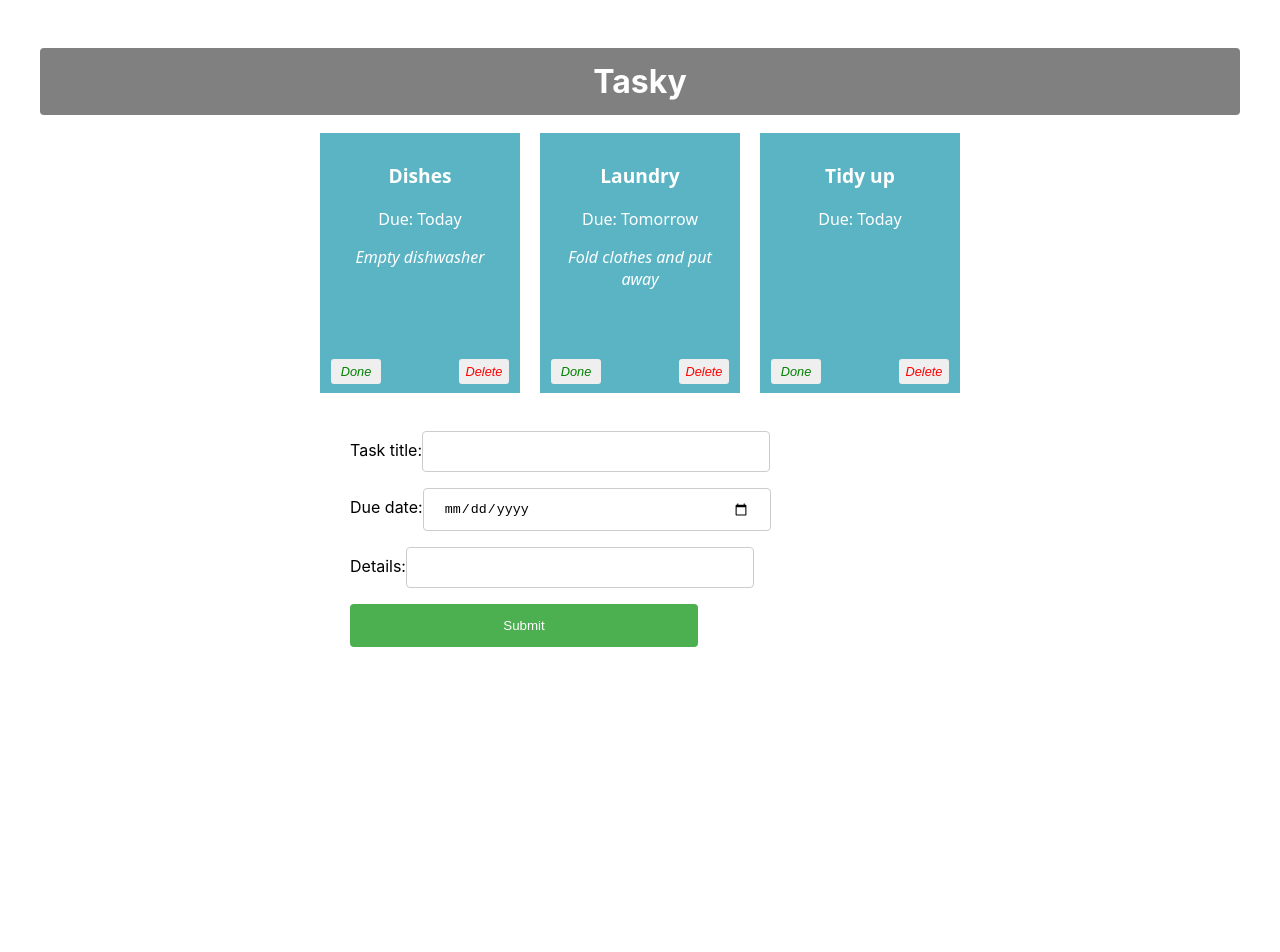
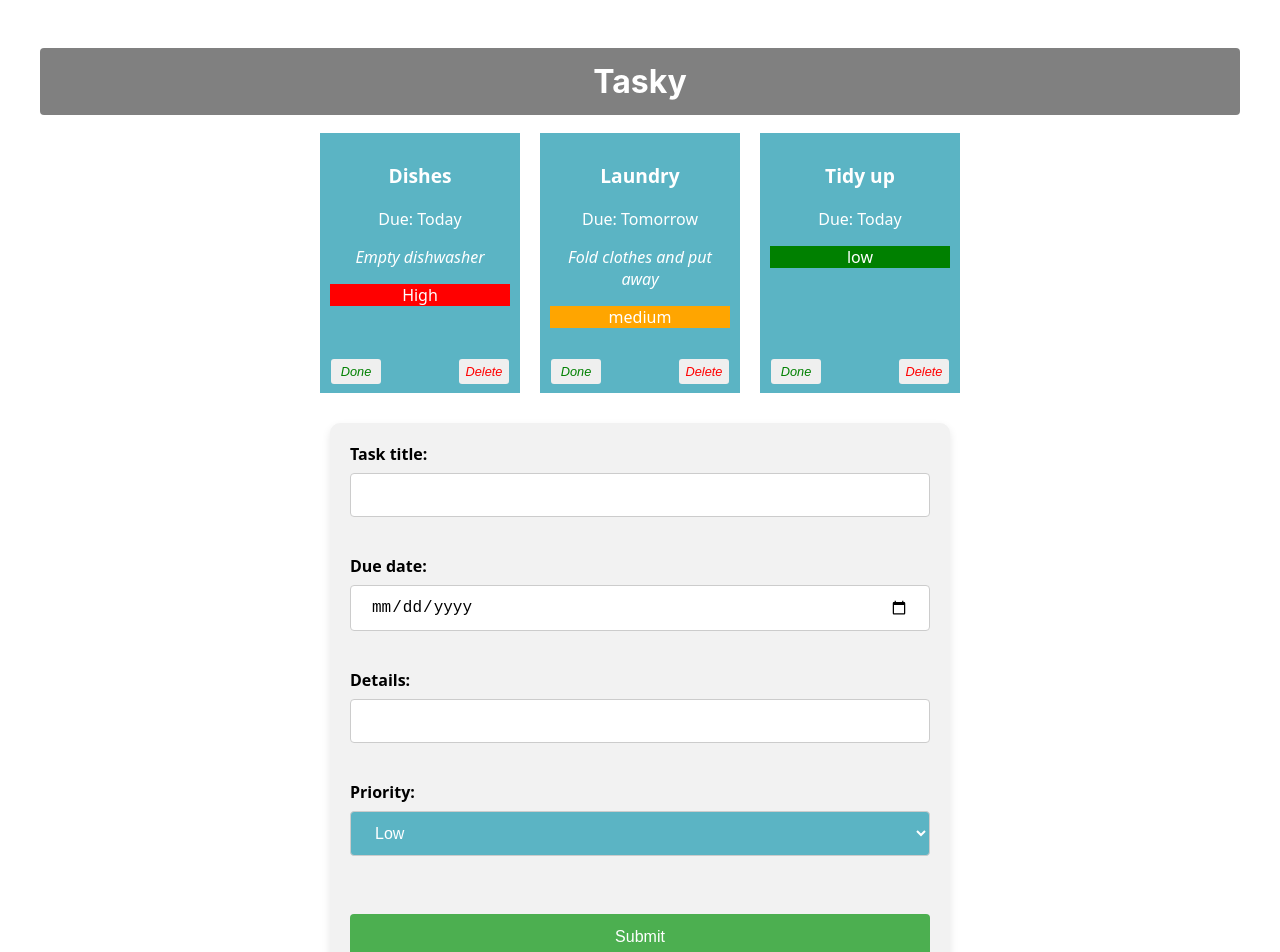
Before and after one commit to jameshanlon1/react-basics-labs, a React (Create React App) app in the folder tasky/: page / in a window 1280 px wide. Shown: the top 952 px of the page. Before the commit the page ends 800 px from the top, so only its background shows below. Built offline with nearby package versions, Linux system fonts and the light colour scheme.

Commit message:
Exercise done

```diff
--- a/tasky/src/App.css
+++ b/tasky/src/App.css
@@ -65,11 +65,12 @@
 
 input[type=text], input[type=date] {
   width: 60%;
-  padding: 12px 20px;
+  position: relative;
+  padding: p12px 20px;
   margin: 8px 0;
   display: inline-block;
   border: 1px solid #ccc;
-  border-radius: 4px;
+  border-radius: spx;
   box-sizing: border-box;
 }
 
@@ -90,6 +91,84 @@
 
 form {
   text-align: left;
+  width: 100%;
+  margin: auto;
+}
+
+
+
+.priority {
+  padding: 8px;
+  border-radius: 4px;
+  border: 1px solid #ccc;
+  font-size: 16px;
+  color: white; /* For contrast with background */
+}
+
+
+/* Form container */
+form {
+  text-align: left;
   width: 50%;
   margin: auto;
+  background-color: #f2f2f2;
+  padding: 20px;
+  border-radius: 10px;
+  box-shadow: 0 4px 8px rgba(0, 0, 0, 0.1);
 }
+
+/* Label styling */
+label {
+  font-family: system-ui;
+  font-weight: bold;
+  margin-bottom: 10px;
+  display: block;
+}
+
+/* Input and Select fields */
+input[type="text"], input[type="date"], select {
+  width: 100%;
+  padding: 12px 20px;
+  margin: 8px 0;
+  display: inline-block;
+  border: 1px solid #ccc;
+  border-radius: 4px;
+  box-sizing: border-box;
+  font-size: 16px;
+}
+
+/* Select field for priority */
+select {
+  background-color: #5bb4c4;
+  color: white;
+  cursor: pointer;
+}
+
+/* Submit button styling */
+input[type="submit"] {
+  width: 100%;
+  background-color: #4CAF50;
+  color: white;
+  padding: 14px 20px;
+  margin-top: 20px;
+  border: none;
+  border-radius: 4px;
+  cursor: pointer;
+  font-size: 16px;
+}
+
+/* Submit button hover */
+input[type="submit"]:hover {
+  background-color: #45a049;
+}
+
+/* General padding for the form container */
+div {
+  padding: 20px;
+}
+
+/* Optional: Style the form inputs on focus */
+input[type="text"]:focus, input[type="date"]:focus, select:focus {
+  border-color: #4CAF50;
+  outline: none;
+}
--- a/tasky/src/App.js
+++ b/tasky/src/App.js
@@ -8,15 +8,16 @@
 function App() {
   const [ taskState, setTaskState ] = useState({
     tasks: [
-      { id: 1, title:"Dishes", description: "Empty dishwasher", deadline: "Today" },
-      { id: 2, title: "Laundry", description: "Fold clothes and put away", deadline: "Tomorrow" },
-      { id: 3, title: "Tidy up", deadline: "Today" }
+      { id: 1, title:"Dishes", description: "Empty dishwasher", deadline: "Today", priority: "High" },
+      { id: 2, title: "Laundry", description: "Fold clothes and put away", deadline: "Tomorrow", priority: "medium" },
+      { id: 3, title: "Tidy up", deadline: "Today", priority: "low" }
     ]
   });
   const [ formState, setFormState ] = useState({
     title: "",
     description: "",
-    deadline: ""
+    deadline: "",
+    priority: ""
   });
   const doneHandler = (taskIndex) => {
     const tasks = [...taskState.tasks];
@@ -29,6 +30,8 @@
     tasks.splice(taskIndex, 1);
     setTaskState({tasks});
   }
+
+
 
   const formChangeHandler = (event) => {
     let form = {...formState};
@@ -43,10 +46,15 @@
       case "deadline":
           form.deadline = event.target.value;
           break;
+      case "priority":
+          form.priority = event.target.value;
+          break;
       default:
           form = formState;
     }
     setFormState(form);
+
+
   }
   console.log(formState);
 
@@ -73,6 +81,7 @@
           done={task.done}
           markDone={() => doneHandler(index)}
           deleteTask = {() => deleteHandler(index)}
+          priority={task.priority}
         />
       ))}
     <AddTaskForm submit={formSubmitHandler} change={formChangeHandler} />
--- a/tasky/src/components/Form.js
+++ b/tasky/src/components/Form.js
@@ -19,7 +19,20 @@
         Details:
         <input type="text" name="description" onChange={(event) => props.change(event)} />
     </label>
-        <input type="submit" value="Submit" />
+        <br />
+    <label htmlFor="priority">
+        Priority:
+
+    <select type="text" name="priority" onChange={(event) => props.change(event)} >
+    <option  value="low" >Low</option>
+    <option  value="medium" >Medium</option>
+    <option  value="high" >High</option>
+
+</select>
+    </label>
+    <br />
+    <input type="submit" value="Submit" />
+
         </form>
     </div>
   )
--- a/tasky/src/components/Task.js
+++ b/tasky/src/components/Task.js
@@ -7,8 +7,18 @@
             <p className="title">{props.title}</p>
             <p>Due: {props.deadline}</p>
             <p className="description">{props.description}</p>
+            <p id="priority" style={{
+                backgroundColor:
+                    props.priority === 'low' ? 'green':
+                    props.priority === 'medium' ? 'orange':
+                    'red'
+            }}>{props.priority}</p>
+
+
+
             <button onClick={props.markDone} className='doneButton'>Done</button>
             <button className='deleteButton' onClick={props.deleteTask}>Delete</button>
+
 
         </div>
     )
```
